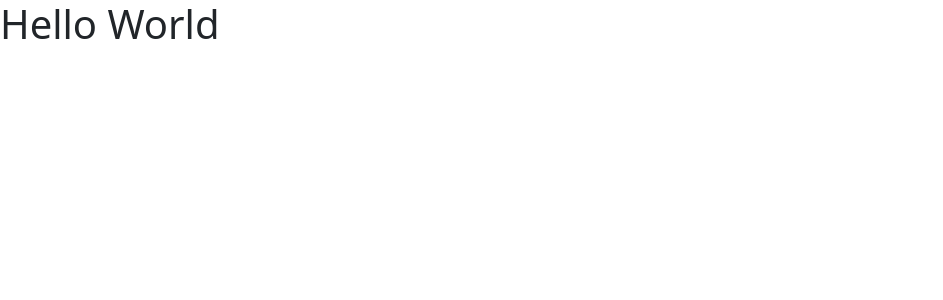
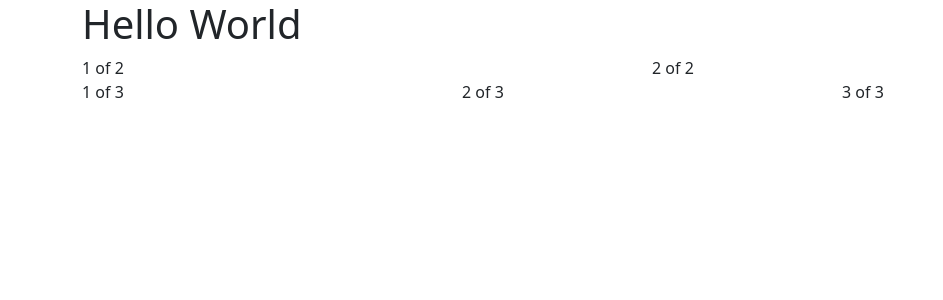
Before and after one commit to bulnes/reduz-in, a Next.js app: page / in a window 1280 px wide. Shown: the top 300 px of the page, without its empty margins (0-943 px from the left). Built offline with nearby package versions, Linux system fonts and the light colour scheme.

Commit message:
feat: install boostrap and react-bootstrap

```diff
--- a/package.json
+++ b/package.json
@@ -10,9 +10,10 @@
     "update:dependencies": "npx --yes npm-check-updates --interactive --format group"
   },
   "dependencies": {
-    "bootstrap": "^5.3.7",
+    "bootstrap": "5.3.7",
     "next": "15.3.4",
     "react": "19.1.0",
+    "react-bootstrap": "2.10.10",
     "react-dom": "19.1.0"
   },
   "devDependencies": {
--- a/src/app/page.tsx
+++ b/src/app/page.tsx
@@ -1,7 +1,22 @@
+import { Col, Container, Row } from "react-bootstrap";
+
 export default function Home() {
   return (
-    <>
-      <h1>Hello World</h1>
-    </>
+    <Container>
+      <Row>
+        <Col>
+          <h1>Hello World</h1>
+        </Col>
+      </Row>
+      <Row>
+        <Col>1 of 2</Col>
+        <Col>2 of 2</Col>
+      </Row>
+      <Row>
+        <Col>1 of 3</Col>
+        <Col>2 of 3</Col>
+        <Col>3 of 3</Col>
+      </Row>
+    </Container>
   );
 }
```
Also changed, not shown: 1 other file (tests, documents, lock files or other folders).
